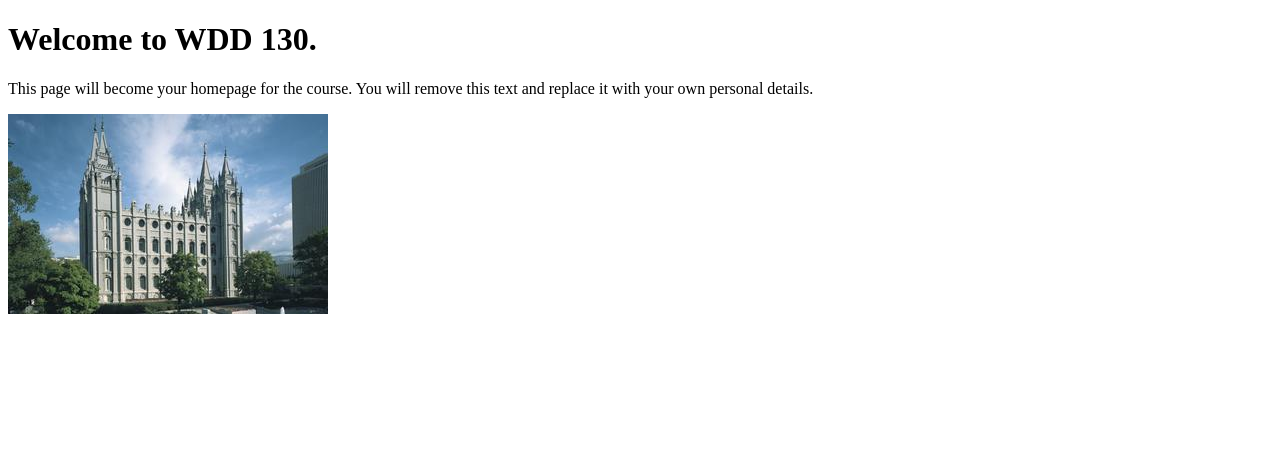
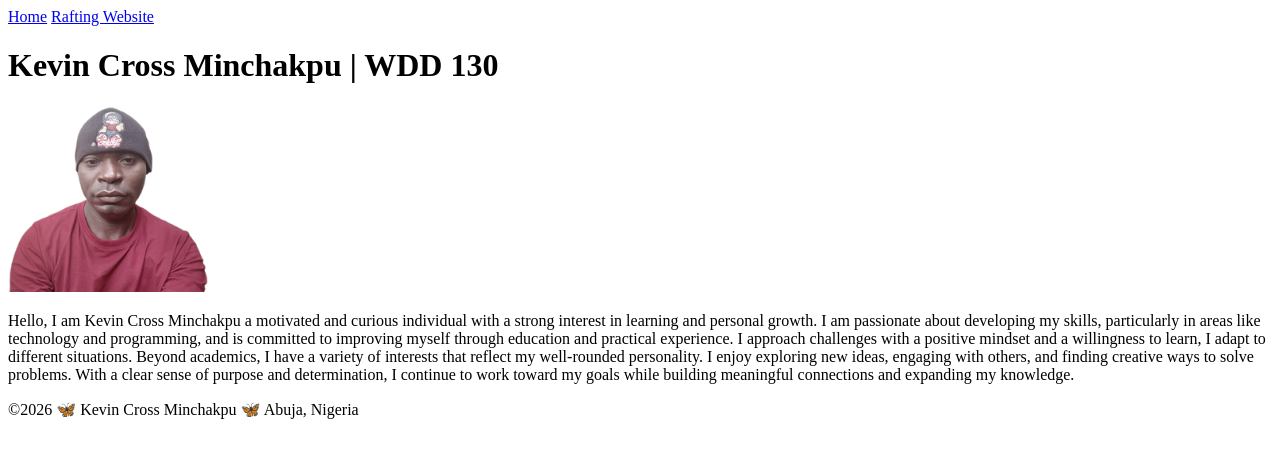
Before and after one commit to kminchakpu/wdd130, a plain HTML site: page index.html in a window 1280 px wide. Drawn offline with Linux system fonts and the light colour scheme.

Commit message:
added the student homepage

```diff
--- a/index.html
+++ b/index.html
@@ -4,15 +4,46 @@
 <head>
     <meta charset="UTF-8">
     <meta name="viewport" content="width=device-width, initial-scale=1.0">
-    <title>WDD 130 | KCMinchakpu Homepage</title>
+    <meta name="description"
+      content="WDD 130 Introduction to Web Development. This showcase my work in WDD 130.">
+    <meta name="Author" content="Kevin Cross Minchakpu">
+    <title>Kevin Cross Minchakpu | WDD 130</title>
 </head>
 
 <body>
-    <h1>Welcome to WDD 130.</h1>
-    <p>This page will become your homepage for the course. You will remove this text and replace it
-        with your own personal details.</p>
+    <!--Header Section-->
+    <header>
+        <nav>
+            <a href="#">Home</a>
+            <a href="wwr/">Rafting Website</a>
+        </nav>
+    </header>
 
-    <img src="images/salt-lake-temple.jpg" alt="The Salt Lake Temple.">
+    <!--Main Section-->
+    <main>
+        <h1>Kevin Cross Minchakpu | WDD 130</h1>
+        <img src="images/profile.png" alt="Kevin Cross Minchakpu" width="200">
+        <p>Hello, I am Kevin Cross Minchakpu a motivated and curious individual with a strong
+            interest in
+            learning and personal growth. I am passionate about developing my skills, particularly
+            in areas like
+            technology and programming, and is committed to improving myself through education and
+            practical
+            experience. I approach challenges with a positive mindset and a willingness to learn, I
+            adapt to
+            different situations. Beyond academics, I have a variety of interests that reflect my
+            well-rounded
+            personality. I enjoy exploring new ideas, engaging with others, and finding creative
+            ways to solve
+            problems. With a clear sense of purpose and determination, I continue to work toward my
+            goals while
+            building meaningful connections and expanding my knowledge.</p>
+    </main>
+
+    <!--Footer Section-->
+    <footer>
+        <p>&copy;2026 🦋 Kevin Cross Minchakpu 🦋 Abuja, Nigeria</p>
+    </footer>
 </body>
 
 </html>
```
Also changed, not shown: images/profile.png (added), images/salt-lake-temple.jpg (deleted).
